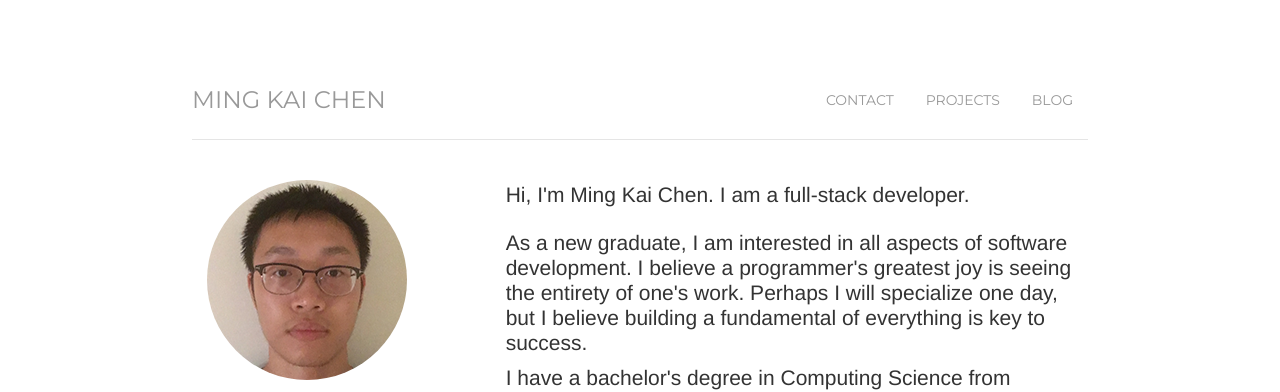
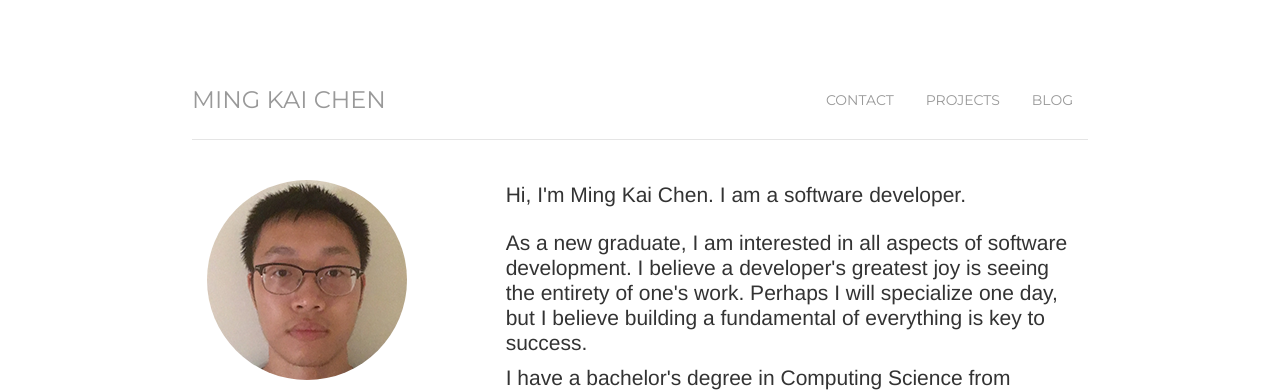
Before and after one commit to mingkaic/mingkaic.github.io, a Jekyll site: the page built from index.html, in a window 1280 px wide. Shown: the top 392 px of the page. Built offline with Jekyll 4.4.1, drawn with Linux system fonts in a browser that asks for light colours; nearby versions of some CDN libraries.

Commit message:
reworded my intro

```diff
--- a/index.html
+++ b/index.html
@@ -7,11 +7,11 @@ title: Ming Kai Chen, Software Developer
 </div>
 <div itemscope itemtype="http://data-vocabulary.org/Person" class="col-sm-8">
 	<p class="lead">
-		Hi, I'm Ming Kai Chen. I am a full-stack developer.
+		Hi, I'm Ming Kai Chen. I am a software developer.
 	</p>
 	<p>
 		As a new graduate, I am interested in all aspects of software development.
-		I believe a programmer's greatest joy is seeing the entirety of one's work.
+		I believe a developer's greatest joy is seeing the entirety of one's work.
 		Perhaps I will specialize one day, but I believe building a fundamental of everything is key to success.
 	</p>
 	<p>
```
